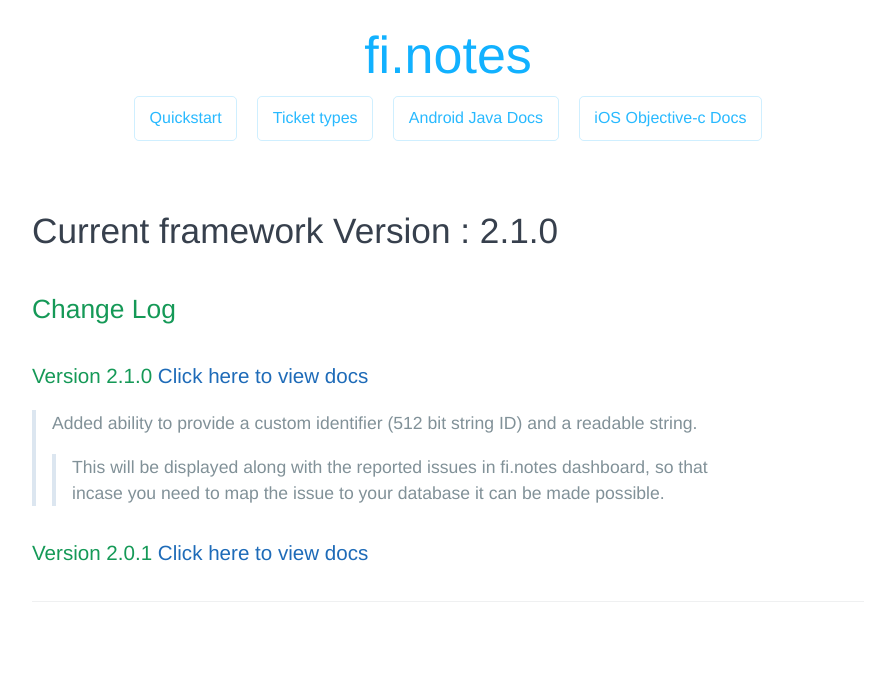
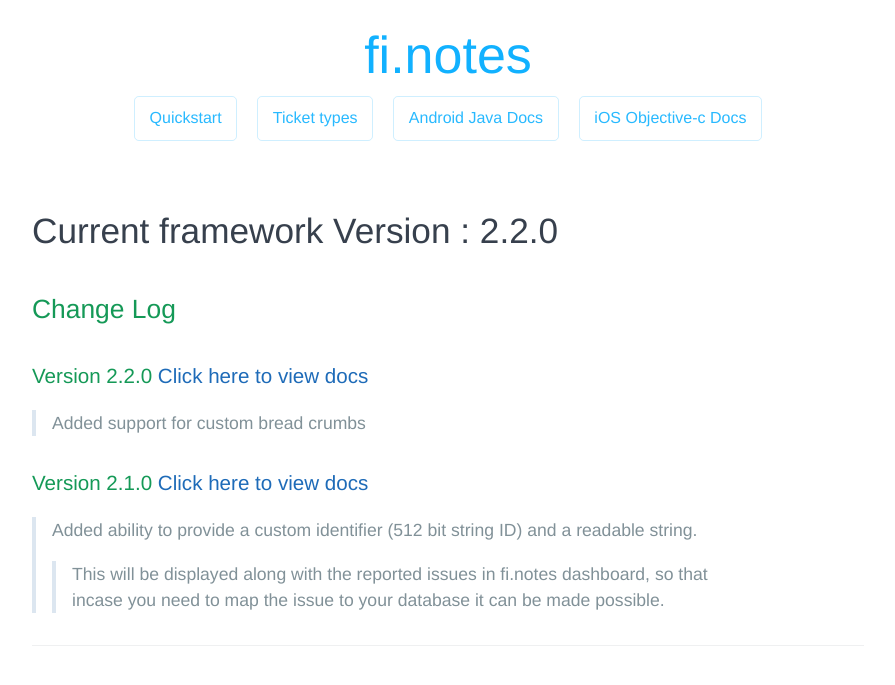
Before and after one commit to finotes/finotes.github.io, a Jekyll site: the page built from _posts/2018-01-22-objc-change-log.md, in a window 1280 px wide. Shown: the top 685 px of the page, without its empty margins (192-1087 px from the left). Built offline with Jekyll 4.4.1, drawn with Linux system fonts in a browser that asks for light colours; some web fonts are replaced; our own code applies the rules of GitHub Pages for plain Markdown files.

Commit message:
Update 2018-01-22-objc-change-log.md

```diff
--- a/_posts/2018-01-22-objc-change-log.md
+++ b/_posts/2018-01-22-objc-change-log.md
@@ -1,12 +1,13 @@
 
 
-# Current framework Version : 2.1.0
+# Current framework Version : 2.2.0
 
 ## Change Log
+
+### Version 2.2.0 [Click here to view docs](https://finotes.github.io/2018/02/02/objc-docs)
+> Added support for custom bread crumbs
 
 ### Version 2.1.0 [Click here to view docs](https://finotes.github.io/2018/01/19/ios-docs)
 
 > Added ability to provide a custom identifier (512 bit string ID) and a readable string.
 >> This will be displayed along with the reported issues in fi.notes dashboard, so that incase you need to map the issue to your database it can be made possible.
-
-### Version 2.0.1 [Click here to view docs](https://finotes.github.io/2018/01/22/obj-doc-201)
```
